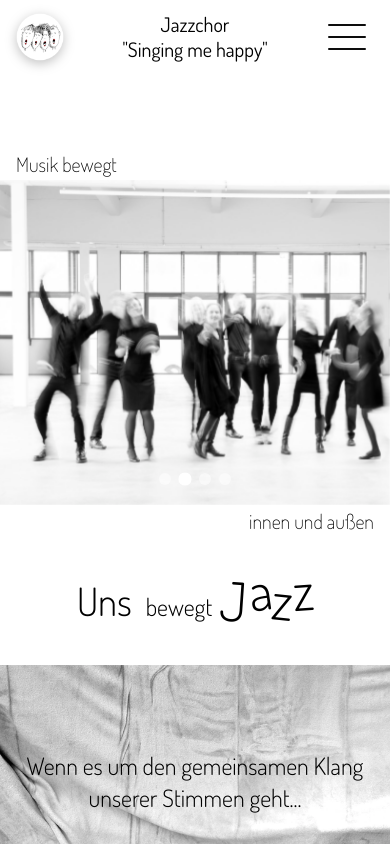
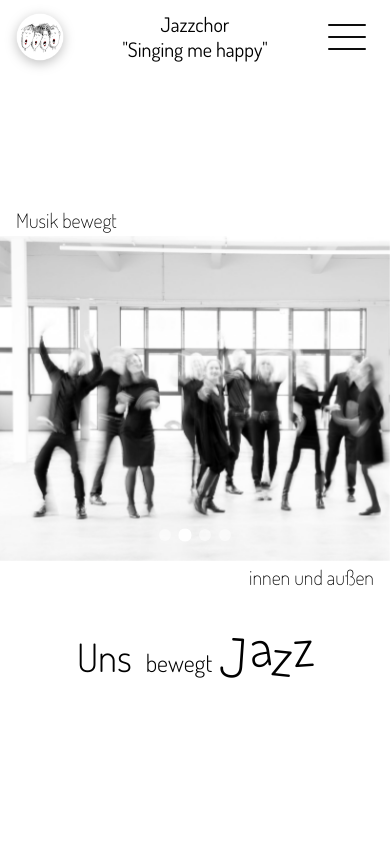
Before and after one commit to NinaHahne/singingmehappy, a SvelteKit app: page / in a window 390 px wide. Shown: the top 844 px of the page. Built offline with nearby package versions, Linux system fonts and the light colour scheme.

Commit message:
fix: improve layout and visibility for homepage sections

```diff
--- a/src/routes/+page.svelte
+++ b/src/routes/+page.svelte
@@ -35,12 +35,14 @@
 
 <HeaderAbsolute showAbsoluteLogoLink={true} />
 
-<div class="relative flex w-full flex-col overflow-hidden lg:block">
-  <section class="relative flex w-full flex-shrink-0 flex-col items-start pt-20 md:mt-auto lg:block lg:items-stretch">
+<div class="relative flex h-svh min-h-[580px] w-full flex-col justify-center pt-20 lg:block lg:h-auto lg:pt-0">
+  <section
+    class="relative flex w-full flex-shrink-0 flex-col items-start overflow-hidden md:mt-auto lg:block lg:items-stretch"
+  >
     <p class="sr-only">Willkommen beim Jazzchor Singing me happy</p>
     <p class="sr-only">Animierter Slider mit Bildern des Jazzchors Singing me happy</p>
     <p
-      class="mb-0 mt-[min(5rem,8vh)] -translate-x-full pl-4 text-left text-xl font-extralight leading-8 opacity-0 transition-all duration-[1.2s] ease-in-out md:text-2xl lg:hidden"
+      class="mb-0 -translate-x-full pl-4 text-left text-xl font-extralight leading-8 opacity-0 transition-all duration-[1.2s] ease-in-out md:text-2xl lg:hidden"
       class:opacity-100={showMusicMoves}
       class:translate-x-0={showMusicMoves}
     >
@@ -80,26 +82,10 @@
     </div>
   </section>
 
-  <!-- <section class="relative bg-black pt-4">
-    <img
-      src={heroImages[0].src}
-      alt="Jazzchor Gruppe bewegt sich vor einer Fensterwand"
-      class="block w-full object-contain"
-    />
-    <div class="pointer-events-none absolute inset-0 [container-type:size]">
-      <p
-        id="uns-bewegt-jazz"
-        class="pointer-events-auto absolute left-1/2 top-[15%] ml-[1cqw] -translate-x-1/2 text-[2.7cqw] font-normal leading-tight"
-      >
-        Uns bewegt <span>Ja</span><span>z</span><span>z</span>
-      </p>
-    </div>
-  </section> -->
-
-  <section class="flex h-full w-full items-center justify-center py-10 lg:h-[120px] lg:bg-black lg:py-0">
+  <section class="flex w-full items-center justify-center py-10 lg:h-[120px] lg:bg-black lg:py-0">
     <p
       id="uns-bewegt-jazz"
-      class={`text-center text-3xl font-light text-black md:text-3xl lg:text-white xl:text-4xl hero-${heroIndex}`}
+      class={`flex-shrink-0 text-center text-3xl font-light text-black md:text-3xl lg:text-white xl:text-4xl hero-${heroIndex}`}
     >
       <span>Uns</span> <span>bewegt</span>
       <span id="jazz" class={`hero-${heroIndex}`} class:no-transform={!showMusicMoves}
```
